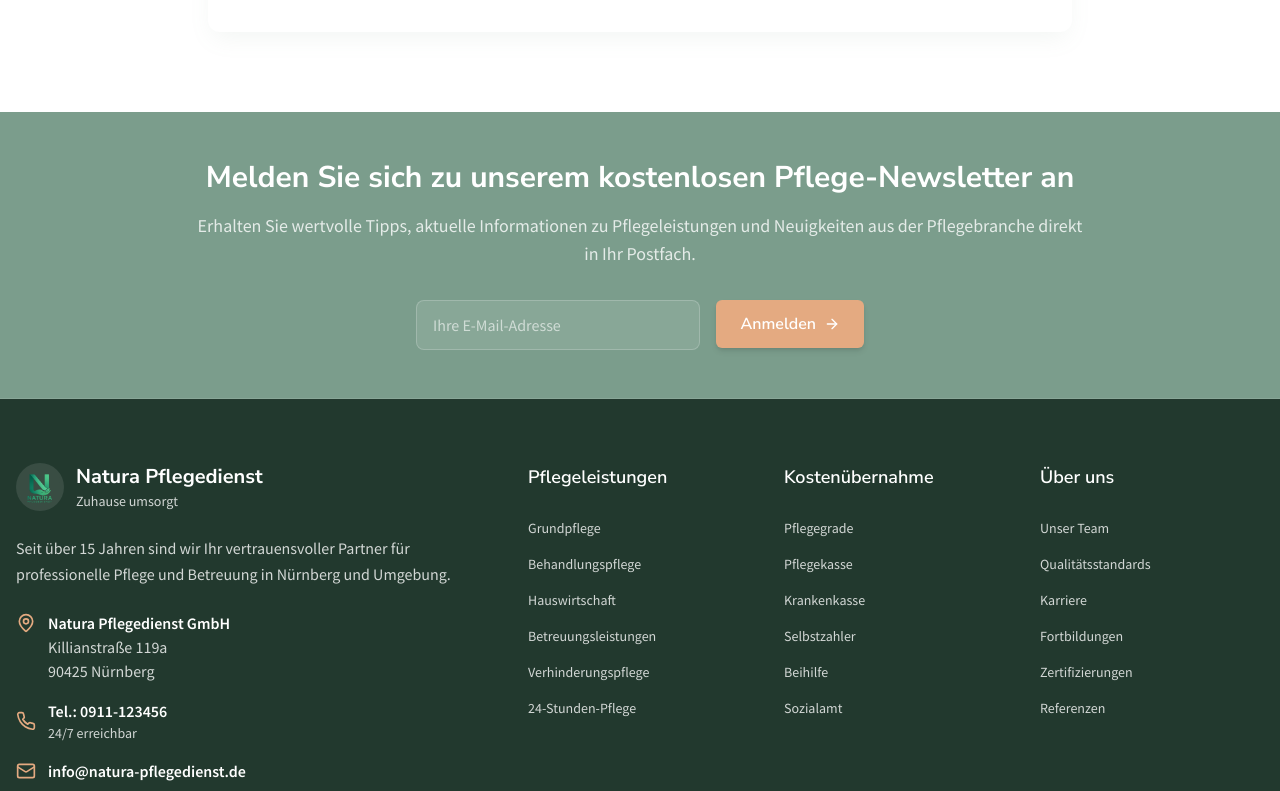
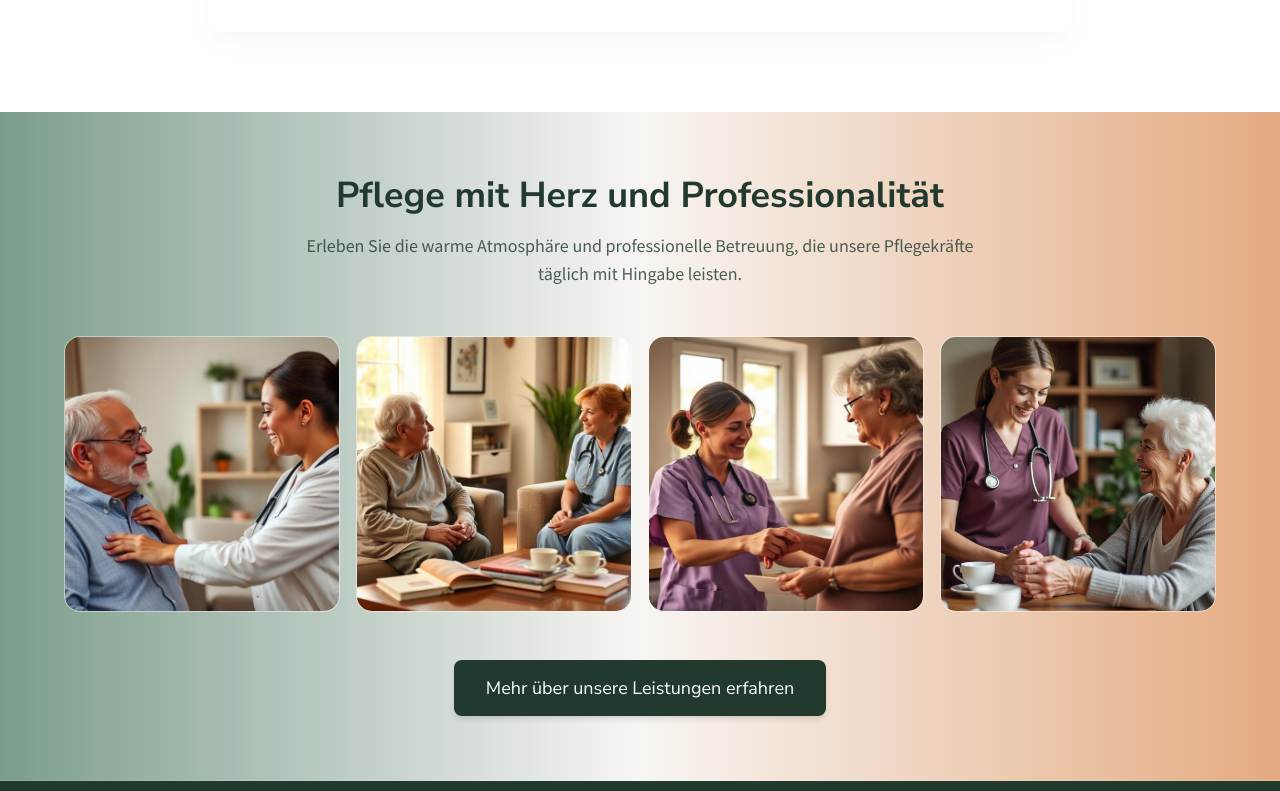
Before and after one commit to leeberlin/natura-care-hub, a React (Vite) app: page /agb in a window 1280 px wide. Shown: the part 829-1620 px from the top of the page. Built offline with nearby package versions, Linux system fonts and the light colour scheme.

Commit message:
Remove newsletter section
Remove the newsletter section from the footer and replace it with a visually appealing image section.

```diff
--- a/src/components/Footer.tsx
+++ b/src/components/Footer.tsx
@@ -51,28 +51,81 @@ const Footer = () => {
 
   return (
     <footer className="bg-nature-charcoal text-white">
-      {/* Newsletter Section */}
-      <div className="border-b border-white/10 bg-nature-sage">
-        <div className="container mx-auto px-4 py-12">
-          <div className="max-w-4xl mx-auto text-center">
-            <h3 className="text-2xl md:text-3xl font-bold mb-4 font-nunito">
-              Melden Sie sich zu unserem kostenlosen Pflege-Newsletter an
+      {/* Beautiful Image Gallery Section */}
+      <div className="border-b border-white/10 bg-gradient-to-r from-nature-sage via-nature-cream to-nature-coral">
+        <div className="container mx-auto px-4 py-16">
+          <div className="text-center mb-12">
+            <h3 className="text-3xl md:text-4xl font-bold mb-4 font-nunito text-nature-charcoal">
+              Pflege mit Herz und Professionalität
             </h3>
-            <p className="text-lg text-white/80 mb-8 font-source">
-              Erhalten Sie wertvolle Tipps, aktuelle Informationen zu Pflegeleistungen und
-              Neuigkeiten aus der Pflegebranche direkt in Ihr Postfach.
+            <p className="text-lg text-nature-charcoal/80 mb-8 font-source max-w-2xl mx-auto">
+              Erleben Sie die warme Atmosphäre und professionelle Betreuung,
+              die unsere Pflegekräfte täglich mit Hingabe leisten.
             </p>
-            <div className="flex flex-col sm:flex-row gap-4 justify-center max-w-md mx-auto">
-              <input
-                type="email"
-                placeholder="Ihre E-Mail-Adresse"
-                className="flex-1 px-4 py-3 rounded-lg bg-white/10 border border-white/20 text-white placeholder-white/60 focus:outline-none focus:ring-2 focus:ring-nature-coral font-source"
+          </div>
+
+          <div className="grid grid-cols-2 md:grid-cols-4 gap-4 max-w-6xl mx-auto">
+            <div className="group relative overflow-hidden rounded-2xl aspect-square bg-white/20 backdrop-blur-sm border border-white/30">
+              <img
+                src="/src/assets/care-assistance.jpg"
+                alt="Pflegeberatung"
+                className="w-full h-full object-cover group-hover:scale-110 transition-transform duration-500"
               />
-              <Button variant="coral" className="font-nunito group">
-                Anmelden
-                <ArrowRight className="h-4 w-4 group-hover:translate-x-1 transition-transform" />
-              </Button>
+              <div className="absolute inset-0 bg-gradient-to-t from-nature-charcoal/60 to-transparent opacity-0 group-hover:opacity-100 transition-opacity duration-300">
+                <div className="absolute bottom-4 left-4 text-white">
+                  <h4 className="font-semibold font-nunito">Beratung</h4>
+                  <p className="text-sm font-source">Individuelle Pflege</p>
+                </div>
+              </div>
             </div>
+
+            <div className="group relative overflow-hidden rounded-2xl aspect-square bg-white/20 backdrop-blur-sm border border-white/30">
+              <img
+                src="/src/assets/companion-care.jpg"
+                alt="Betreuung"
+                className="w-full h-full object-cover group-hover:scale-110 transition-transform duration-500"
+              />
+              <div className="absolute inset-0 bg-gradient-to-t from-nature-charcoal/60 to-transparent opacity-0 group-hover:opacity-100 transition-opacity duration-300">
+                <div className="absolute bottom-4 left-4 text-white">
+                  <h4 className="font-semibold font-nunito">Betreuung</h4>
+                  <p className="text-sm font-source">Mit Einfühlungsvermögen</p>
+                </div>
+              </div>
+            </div>
+
+            <div className="group relative overflow-hidden rounded-2xl aspect-square bg-white/20 backdrop-blur-sm border border-white/30">
+              <img
+                src="/src/assets/household-help.jpg"
+                alt="Hauswirtschaft"
+                className="w-full h-full object-cover group-hover:scale-110 transition-transform duration-500"
+              />
+              <div className="absolute inset-0 bg-gradient-to-t from-nature-charcoal/60 to-transparent opacity-0 group-hover:opacity-100 transition-opacity duration-300">
+                <div className="absolute bottom-4 left-4 text-white">
+                  <h4 className="font-semibold font-nunito">Hauswirtschaft</h4>
+                  <p className="text-sm font-source">Alltagsunterstützung</p>
+                </div>
+              </div>
+            </div>
+
+            <div className="group relative overflow-hidden rounded-2xl aspect-square bg-white/20 backdrop-blur-sm border border-white/30">
+              <img
+                src="/src/assets/hero-care.jpg"
+                alt="24h Pflege"
+                className="w-full h-full object-cover group-hover:scale-110 transition-transform duration-500"
+              />
+              <div className="absolute inset-0 bg-gradient-to-t from-nature-charcoal/60 to-transparent opacity-0 group-hover:opacity-100 transition-opacity duration-300">
+                <div className="absolute bottom-4 left-4 text-white">
+                  <h4 className="font-semibold font-nunito">24h Betreuung</h4>
+                  <p className="text-sm font-source">Rund um die Uhr</p>
+                </div>
+              </div>
+            </div>
+          </div>
+
+          <div className="text-center mt-12">
+            <Button variant="default" size="lg" className="bg-nature-charcoal hover:bg-nature-charcoal/90 text-white font-nunito">
+              Mehr über unsere Leistungen erfahren
+            </Button>
           </div>
         </div>
       </div>
```
